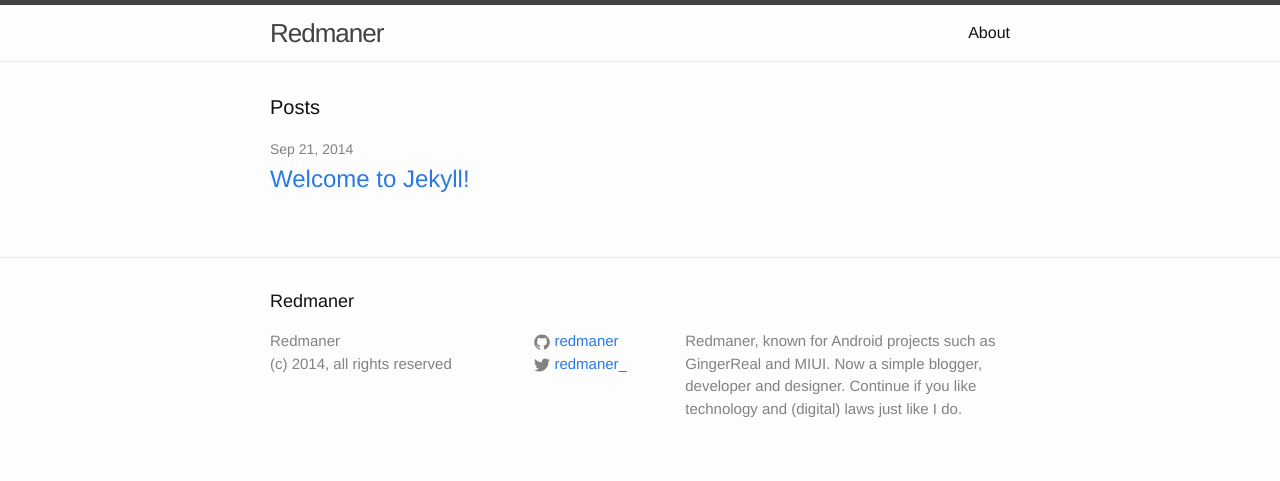
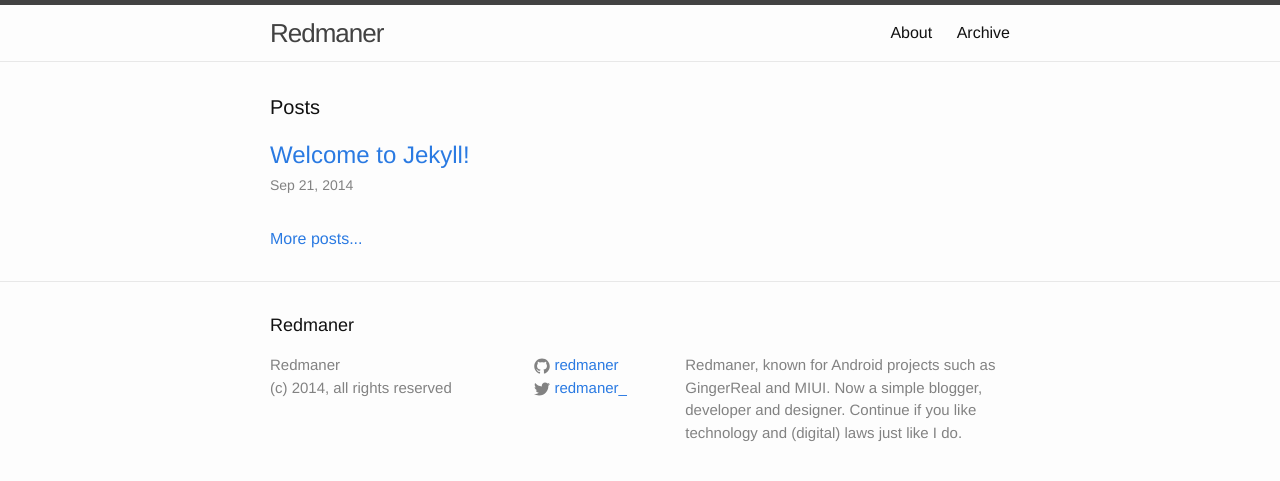
Before and after one commit to FKapadia/redmaner.github.io, a Jekyll site: the page built from index.html, in a window 1280 px wide. Shown: the top 481 px of the page. Built offline with Jekyll 4.4.1, drawn with Linux system fonts in a browser that asks for light colours.

Commit message:
Add archive

```diff
--- a/_includes/header.html
+++ b/_includes/header.html
@@ -19,6 +19,7 @@
           <a class="page-link" href="{{ page.url | prepend: site.baseurl }}">{{ page.title }}</a>
           {% endif %}
         {% endfor %}
+        <a class="page-link" href="/archive/">Archive</a>
       </div>
     </nav>
 
--- a/index.html
+++ b/index.html
@@ -7,15 +7,19 @@
   <h1 class="page-heading">Posts</h1>
 
   <ul class="post-list">
-    {% for post in site.posts %}
+    {% for post in site.posts limit:10 %}
       <li>
+        <a class="post-link" href="{{ post.url | prepend: site.baseurl }}">{{ post.title }}</a>
         <span class="post-meta">{{ post.date | date: "%b %-d, %Y" }}</span>
-
-        <h2>
-          <a class="post-link" href="{{ post.url | prepend: site.baseurl }}">{{ post.title }}</a>
-        </h2>
       </li>
+      <div class="discription">
+	 {{ post.discription }}
+      </div>
     {% endfor %}
   </ul>
 
+  <div class="end">
+     <a href="/archive/">More posts...</a>
+  </div>
+
 </div>
```
Also changed, not shown: archive/index.html (added, +18 -0 lines).
